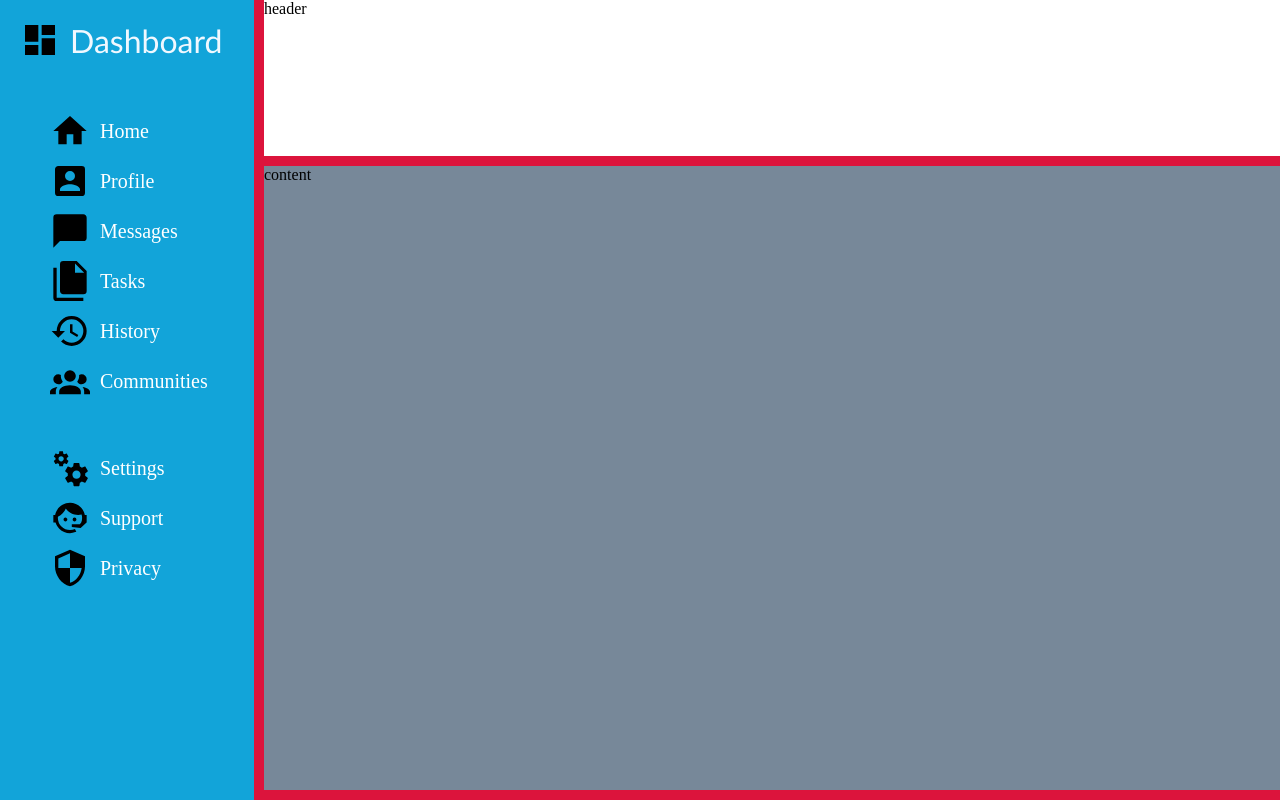
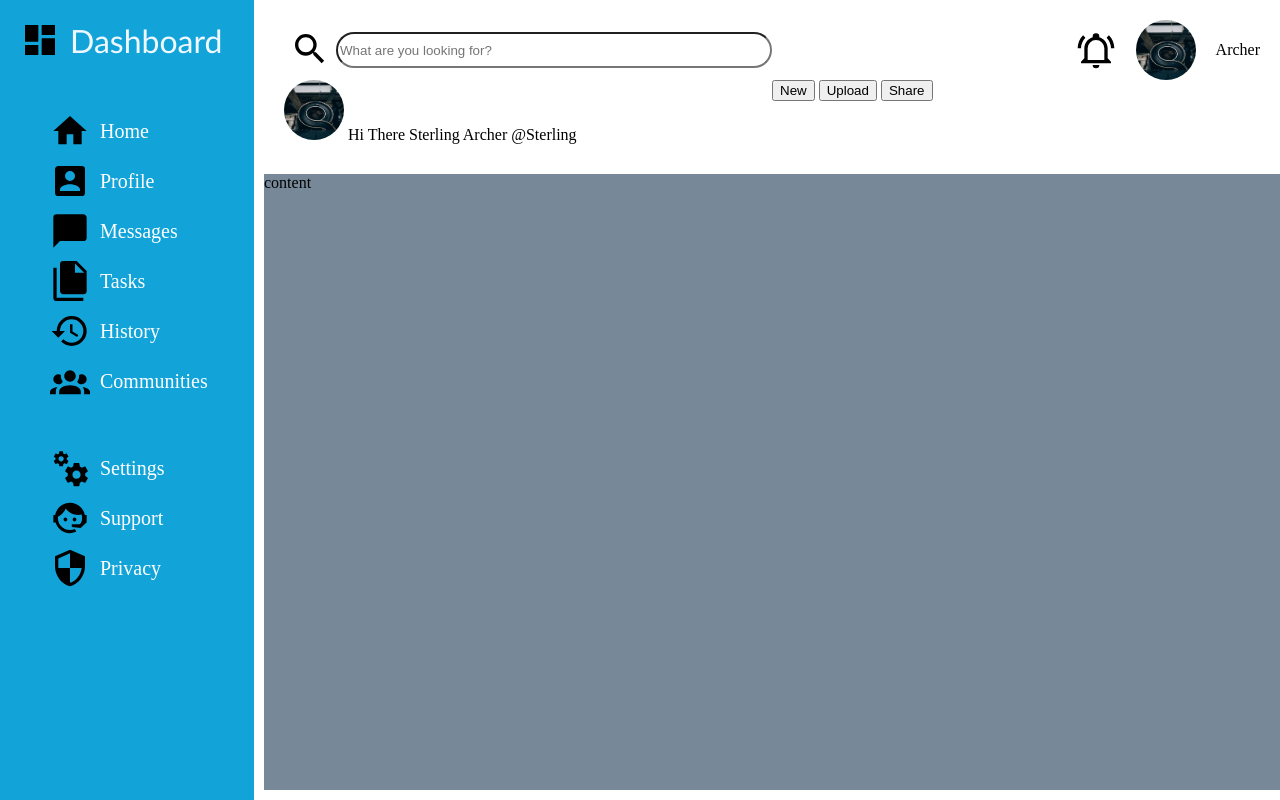
Before and after one commit to SomeKenyan254/Dashboard, a plain HTML site: page index.html in a window 1280 px wide. Drawn offline with Linux system fonts and the light colour scheme.

```diff
--- a/index.html
+++ b/index.html
@@ -29,7 +29,33 @@
                 </ul>
             </div>
         </div>
-        <div class="header">header</div>
+        <div class="header">
+            <div class="wrap">
+                <div class="bar">
+                    <div class="search">
+                        <button type="submit" class="searchbtn">
+                        <img src="images/magnify.svg" class="glass"></button>
+                        <input type="text" class="searchTerm" placeholder="What are you looking for?">
+                    </div>
+                <div class="profile">
+                    <img src="images/bell-ring-outline.svg">
+                    <img src="images/profile.jpg" class="profile_img" alt="profile image">Archer
+                </div>
+                 </div>
+                <div class="user">
+                    <div class="info">
+                        <img src="images/profile.jpg"  class="profile_img" alt="profile image">
+                        Hi There  Sterling Archer @Sterling
+                    </div>
+                    <div class="buttons">
+                        <button type="button">New</button>
+                        <button type="button">Upload</button>
+                        <button type="button">Share</button>
+                    </div>
+
+                </div>
+            </div>
+        </div>
         <div class="content">content</div>
     </div>
 </body>
--- a/style.css
+++ b/style.css
@@ -1,7 +1,7 @@
 body{
     margin: 0;
     height: 100vh;
-    background-color: aqua;
+
 }
 
 /* Main container grid*/
@@ -9,14 +9,16 @@
     display: grid;
     grid-template-columns: 1fr 4fr;
     grid-template-rows: 1fr 4fr;
-    background-color: crimson;
+
     width: 100%;
     height: 100%;
     gap: 10px;
 }
 .header{
-    background-color: white;
+    display: grid;
+    background-color: #ffffff;
     grid-column:2 / 3;
+
 }
 .sidebar{
     display: grid;
@@ -50,7 +52,7 @@
 }
  .branding  li, .nav  li{
     display: grid;
-     font-size: 20px;
+    font-size: 20px;
     color: white;
     grid-template-columns: min-content 1fr;
     align-items: center;
@@ -59,3 +61,58 @@
     justify-content: start;
 
 }
+/* Search bar styling*/
+.search{
+    display: flex;
+
+    align-items: center;
+
+}
+.searchbtn{
+    background: none;
+    border: none;
+
+
+
+}
+.profile{
+   display: grid;
+   grid-template-columns: repeat(3,auto);
+   align-items: center;
+   justify-content: end;
+   gap: 20px;
+}
+
+input{
+    border-radius: 60px;
+    width: 50%;
+    height: 50%;
+    flex: 1;
+
+}
+
+.profile_img{
+    width: 60px;
+    height: 60px;
+    border-radius: 50%;
+
+}
+.wrap{
+    display: grid;
+    margin: 20px;
+}
+
+.bar{
+    background-color: white;
+    display: grid;
+    grid-template-columns: 1fr 1fr;
+    align-content: space-around;
+
+}
+
+
+.user{
+    display: grid;
+    background-color: white;
+    grid-template-columns: 1fr 1fr;
+}
```
Also changed, not shown: images/bell-ring-outline.svg (added), images/magnify.svg (added), images/profile.jpg (added).
